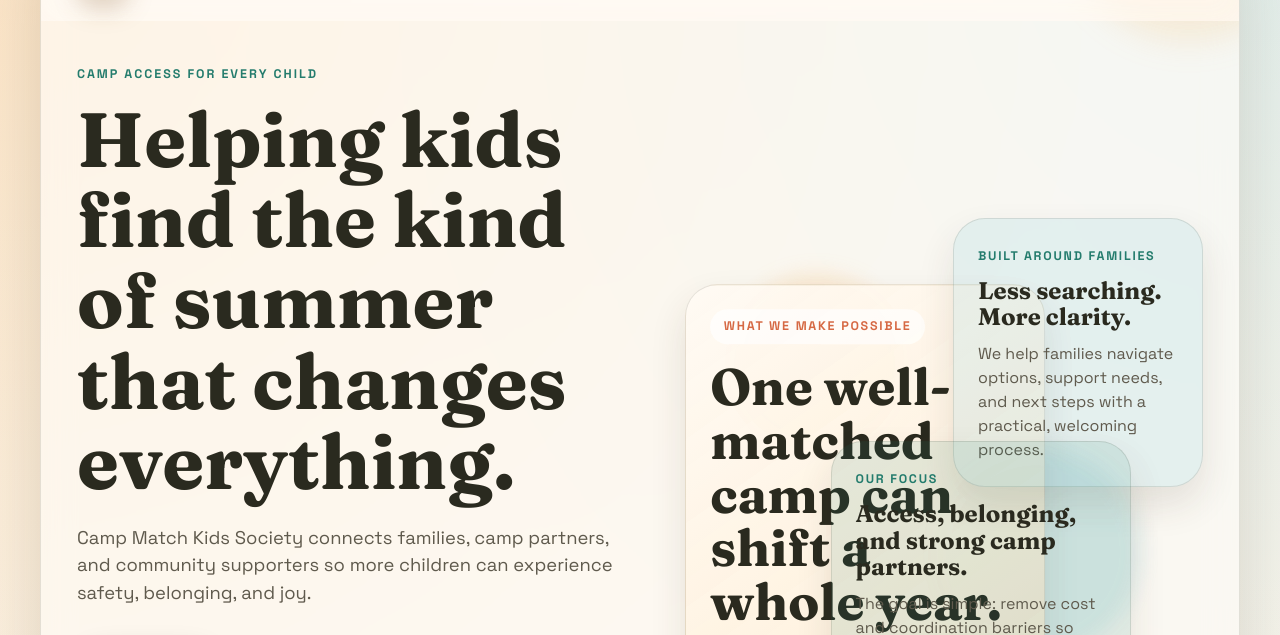
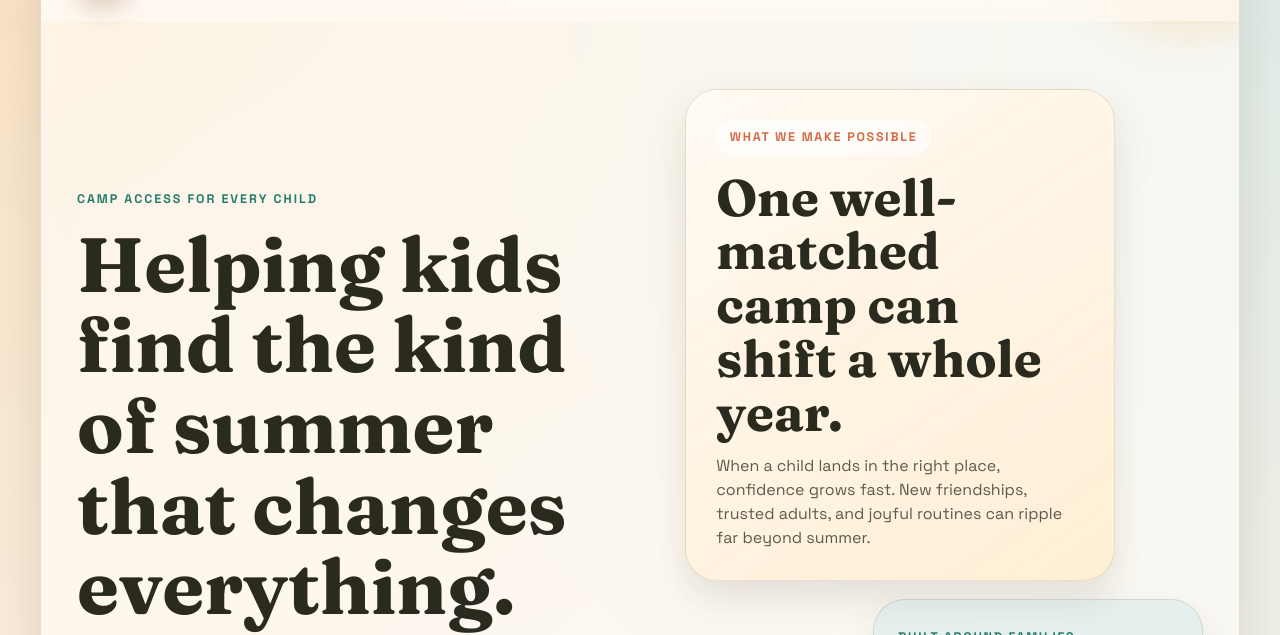
Before and after one commit to Frew250/CampMatch-Kids-Society, a website built with Vite: page index.html in a window 1280 px wide. Shown: the part 108-743 px from the top of the page. Built offline with nearby package versions, Linux system fonts and the light colour scheme.

Commit message:
Fix hero card overlap: stack feature cards in clean column, guard grid overflow

```diff
--- a/src/style.css
+++ b/src/style.css
@@ -308,7 +308,11 @@ h3 {
 
 .hero-panel {
   position: relative;
+  display: grid;
+  align-content: center;
+  gap: 18px;
   min-height: 520px;
+  padding: 24px 0;
 }
 
 .hero-glow {
@@ -334,36 +338,33 @@ h3 {
 }
 
 .feature-panel {
-  position: absolute;
+  position: relative;
+  z-index: 1;
+  width: 100%;
   padding: 24px;
   border: 1px solid var(--line);
   border-radius: var(--radius-lg);
   background: var(--surface-strong);
   box-shadow: 0 18px 36px rgba(65, 49, 29, 0.12);
-  animation: float 8s ease-in-out infinite;
 }
 
 .card-main {
-  top: 20%;
-  left: 0;
-  width: min(100%, 360px);
+  max-width: 430px;
+  justify-self: start;
+  padding: 30px;
   background: linear-gradient(145deg, rgba(255, 250, 243, 0.96), rgba(255, 236, 207, 0.86));
 }
 
 .card-note {
-  top: 6%;
-  right: 0;
-  width: min(100%, 250px);
+  max-width: 330px;
+  justify-self: end;
   background: rgba(132, 200, 216, 0.18);
-  animation-delay: -1.5s;
 }
 
 .card-stats {
-  right: 14%;
-  bottom: 4%;
-  width: min(100%, 300px);
+  max-width: 370px;
+  justify-self: center;
   background: rgba(36, 124, 109, 0.12);
-  animation-delay: -3s;
 }
 
 .chip,
@@ -443,7 +444,7 @@ h3 {
 }
 
 .mission-grid {
-  grid-template-columns: repeat(3, 1fr);
+  grid-template-columns: repeat(3, minmax(0, 1fr));
 }
 
 .info-card,
@@ -493,7 +494,7 @@ h3 {
 }
 
 .pathway-steps {
-  grid-template-columns: repeat(3, 1fr);
+  grid-template-columns: repeat(3, minmax(0, 1fr));
   margin-top: 28px;
 }
 
@@ -589,7 +590,7 @@ h3 {
 }
 
 .action-grid {
-  grid-template-columns: repeat(3, 1fr);
+  grid-template-columns: repeat(3, minmax(0, 1fr));
 }
 
 .action-card {
```
